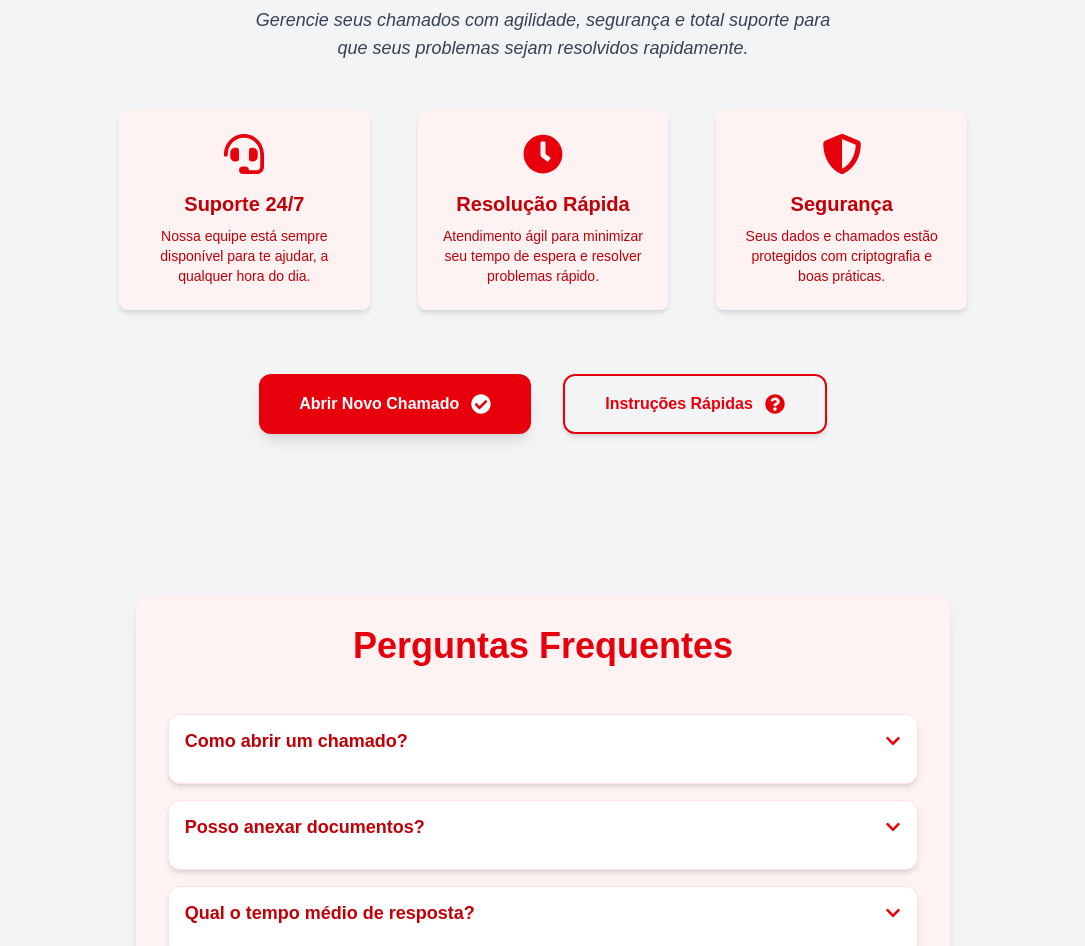
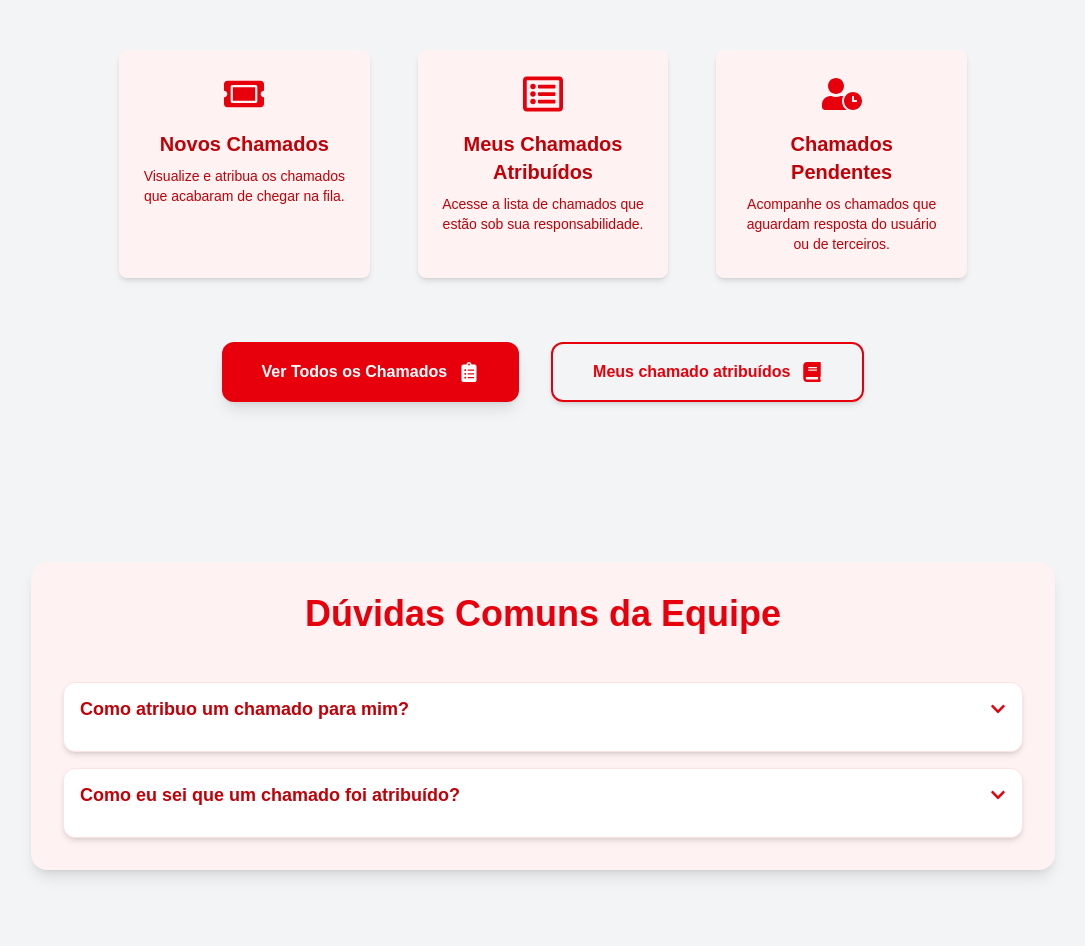
Before and after one commit to ramonespier/zelos, a Next.js app in the folder front-end/app/: page /components/tecnico/navbar-tec in a window 1280 px wide. Shown: the part 306-1252 px from the top of the page, without its empty margins (97-1182 px from the left). Built offline with nearby package versions, Linux system fonts and the light colour scheme.

Commit message:
feat: pag técnico

```diff
--- a/front-end/app/src/app/components/tecnico/chamados-abertos-tec/page.jsx
+++ b/front-end/app/src/app/components/tecnico/chamados-abertos-tec/page.jsx
@@ -1,7 +1,7 @@
 'use client';
 import React, { useState } from 'react';
 import { motion, AnimatePresence } from 'framer-motion';
-import { FaTimes } from 'react-icons/fa';
+
 
 const chamados = [
     {
@@ -43,22 +43,26 @@ const chamados = [
 ];
 
 export default function ChamadosAbertos() {
-
     const [modalAberto, setModalAberto] = useState(false);
 
     const handleAtribuir = (chamadoId) => {
         console.log(`Chamado ${chamadoId} atribuído!`);
-        setModalAberto(true); // Abre o modal
+        setModalAberto(true);
     };
 
     return (
 
-        <>
-            <div className="h-[42rem] flex flex-col">
-                <div className="flex-1 overflow-y-auto">
+        <motion.div
+            initial={{ opacity: 0, y: 50 }}
+            animate={{ opacity: 1, y: 0 }}
+            transition={{ duration: 0.8 }}
+            className="h-[42rem] flex flex-col w-full"
+        >
+            <h1 className='text-[20px] font-semibold text-gray-700 mb-6 drop-shadow-md flex justify-center'>Aqui estão todos os chamados abertos</h1>
+            <div className="flex-1 flex justify-center overflow-y-auto ">
                 <div className="space-y-5 p-4">
                     {chamados.map(chamado => (
-                            <div key={chamado.id} className="bg-white p-5 rounded-3xl shadow-xl border w-full border-gray-200">
+                        <div key={chamado.id} className="bg-white p-5 rounded-3xl shadow-xl border w-200  border-gray-200">
                             <div className="flex flex-col md:flex-row gap-5">
                                 <div className="flex-1">
                                     <h1 className="text-3xl font-extrabold text-red-600 tracking-wide drop-shadow-sm mb-3">{chamado.titulo}</h1>
@@ -70,7 +74,6 @@ export default function ChamadosAbertos() {
                                     </div>
                                     <h2 className='py-3 font-bold text-gray-800'>N. Patrimônio: {chamado.patrimonio}</h2>
                                     <h2 className="font-sans">{chamado.descricao}</h2>
-
                                     <div className="mt-4">
                                         <button
                                             onClick={() => handleAtribuir(chamado.id)}
@@ -80,7 +83,6 @@ export default function ChamadosAbertos() {
                                         </button>
                                     </div>
                                 </div>
-
                                 <div className="flex items-center justify-center md:justify-end">
                                     <img className="max-w-60 rounded-2xl shadow-md"
                                          src={chamado.imagem}
@@ -89,7 +91,6 @@ export default function ChamadosAbertos() {
                             </div>
                         </div>
                     ))}
-                    </div>
                 </div>
             </div>
 
@@ -121,15 +122,14 @@ export default function ChamadosAbertos() {
                                 className="absolute top-4 right-4 text-red-500 hover:text-red-600 transition"
                                 aria-label="Fechar modal"
                             >
+
                             </button>
-
                             <h3 id="modal-title" className="text-2xl font-extrabold text-red-600 mb-4">
                                 Permissão necessária!
                             </h3>
                             <p className="text-gray-700 mb-6">
                                 O seu pedido de atribuição de chamado foi enviado para a administração e está em análise. Nossa equipe entrará em contato o mais breve possível.
                             </p>
-
                             <button
                                 onClick={() => setModalAberto(false)}
                                 className="mt-2 bg-red-600 text-white py-3 px-6 rounded-xl font-semibold shadow hover:bg-red-700 transition cursor-pointer"
@@ -141,6 +141,6 @@ export default function ChamadosAbertos() {
                     </motion.div>
                 )}
             </AnimatePresence>
-        </>
+        </motion.div>
     );
 }
--- /dev/null
+++ b/front-end/app/src/app/components/tecnico/chamados-atribuidos-tec/page.jsx
@@ -0,0 +1,54 @@
+'use client';
+import React from 'react';
+import { motion } from 'framer-motion';
+
+const chamados = [
+    {
+        id: 1,
+        titulo: "Monitor quebrado",
+        usuario: "Maria Silva",
+        usuarioImg: "https://i.pravatar.cc/150?img=5",
+        patrimonio: 123456,
+        descricao: "Na sala D2-6 têm 4 monitores que não ligam",
+        imagem: "https://s2-techtudo.glbimg.com/ydQHZwG3XpDgagaQ9s7WlSC4HEQ=/0x0:695x391/984x0/smart/filters:strip_icc()/i.s3.glbimg.com/v1/AUTH_08fbf48bc0524877943fe86e43087e7a/internal_photos/bs/2021/s/l/8Efj0lQAyWZ7mPEkTi0w/2014-03-24-mon-031.jpg"
+    }
+];
+
+export default function ChamadosAtribuidos() {
+    return (
+
+        <motion.div
+            initial={{ opacity: 0, y: 50 }}
+            animate={{ opacity: 1, y: 0 }}
+            transition={{ duration: 0.8 }}
+            className="h-[42rem] flex flex-col"
+        >
+            <div className="flex-1 overflow-y-auto">
+                <div className="space-y-5 p-3 ">
+                    <h1 className='text-[20px] font-semibold text-gray-700 mb-6 drop-shadow-md flex justify-center'>Aqui estão os chamados atribuídos a você.</h1>
+
+                    {chamados.map(chamado => (
+                        <div key={chamado.id} className="bg-white p-5 rounded-3xl shadow-xl border w-full lg:w-200 border-gray-200">
+
+                           <div className="flex flex-col md:flex-row gap-5">
+                                <div className="flex-1">
+
+                                    <h1 className="text-3xl font-extrabold text-red-600 tracking-wide drop-shadow-sm mb-3">{chamado.titulo}</h1>
+                                    <div className="flex gap-3 items-center">
+                                        <img className="w-7 h-7 rounded-full bg-cover bg-center shadow-md shadow-[#b30000]/60" src={chamado.usuarioImg} alt={`Foto de ${chamado.usuario}`} />
+                                        <h1 className="font-semibold text-[#b30000]">{chamado.usuario}</h1>
+                                    </div>
+                                    <h2 className='py-3 font-bold text-gray-800'>N. Patrimônio: {chamado.patrimonio}</h2>
+                                    <h2 className="font-sans">{chamado.descricao}</h2>
+                                </div>
+                                <div className="flex items-center justify-center md:justify-end">
+                                    <img className="max-w-60 rounded-2xl shadow-md" src={chamado.imagem} alt={chamado.titulo} />
+                                </div>
+                            </div>
+                        </div>
+                    ))}
+                </div>
+            </div>
+        </motion.div>
+    );
+}
--- a/front-end/app/src/app/components/tecnico/inicio-tec/page.jsx
+++ b/front-end/app/src/app/components/tecnico/inicio-tec/page.jsx
@@ -1,90 +1,90 @@
 'use client';
 import { useState } from 'react';
 import { motion } from 'framer-motion';
-import InstrucoesRapidas from '../instrucoes-tec/page';
 import {
-    FaHeadset,
-    FaClock,
-    FaShieldAlt,
-    FaQuestionCircle,
-    FaCheckCircle,
+    FaTicketAlt,
+    FaUserClock,
+    FaRegListAlt,
+    FaBook,
     FaChevronDown,
     FaChevronUp,
+    FaClipboardList,
 } from 'react-icons/fa';
 
-export default function Inicio({ onAbrirChamado }) {
-    const [modalAberto, setModalAberto] = useState(false);
+
+export default function InicioTecnico({ onVerChamados }) {
+    const [modalConhecimentoAberto, setModalConhecimentoAberto] = useState(false);
     const [openIndex, setOpenIndex] = useState(null);
 
     const toggleOpen = (index) => {
         setOpenIndex(openIndex === index ? null : index);
     };
 
-    const features = [
+
+    const painelTecnico = [
         {
-            icon: <FaHeadset size={40} className="text-red-600" />,
-            title: 'Suporte 24/7',
-            description: 'Nossa equipe está sempre disponível para te ajudar, a qualquer hora do dia.',
+            icon: <FaTicketAlt size={40} className="text-red-600" />,
+            title: 'Novos Chamados',
+            description: 'Visualize e atribua os chamados que acabaram de chegar na fila.',
+            action: () => console.log("Navegar para novos chamados"),
         },
         {
-            icon: <FaClock size={40} className="text-red-600" />,
-            title: 'Resolução Rápida',
-            description: 'Atendimento ágil para minimizar seu tempo de espera e resolver problemas rápido.',
+            icon: <FaRegListAlt size={40} className="text-red-600" />,
+            title: 'Meus Chamados Atribuídos',
+            description: 'Acesse a lista de chamados que estão sob sua responsabilidade.',
+            action: () => console.log("Navegar para meus chamados"),
         },
         {
-            icon: <FaShieldAlt size={40} className="text-red-600" />,
-            title: 'Segurança',
-            description: 'Seus dados e chamados estão protegidos com criptografia e boas práticas.',
+            icon: <FaUserClock size={40} className="text-red-600" />,
+            title: 'Chamados Pendentes',
+            description: 'Acompanhe os chamados que aguardam resposta do usuário ou de terceiros.',
+            action: () => console.log("Navegar para chamados pendentes"),
         },
     ];
 
-    const faqs = [
+
+    const faqsTecnico = [
         {
-            question: 'Como abrir um chamado?',
-            answer: 'Clique no botão "Abrir Novo Chamado", preencha o formulário com os detalhes do problema e envie.',
+            question: 'Como atribuo um chamado para mim?',
+            answer: 'Na aba "Chamados abertos", clique no chamado desejado e use o botão "Atribuir chamado". Um pedido de atribuição srá enviado para a administração.',
         },
         {
-            question: 'Posso anexar documentos?',
-            answer: 'Sim, é possível anexar imagens e documentos para ajudar na análise do problema.',
-        },
-        {
-            question: 'Qual o tempo médio de resposta?',
-            answer: 'Nosso tempo médio de resposta é de até 24 horas úteis.',
-        },
-        {
-            question: 'Como acompanhar meu chamado?',
-            answer: 'Você pode ver seus chamados na seção "Meus chamados" após fazer login.',
-        },
+            question: 'Como eu sei que um chamado foi atribuído?',
+            answer: 'Assim que a administração aprovar o pedido, o chamado estará disponível na aba "Chamados atribuídos.'
+         },
+
+
     ];
 
     return (
         <>
-
             <motion.section
                 initial={{ opacity: 0, y: 50 }}
                 animate={{ opacity: 1, y: 0 }}
                 transition={{ duration: 0.8 }}
                 className="max-w-4xl mx-auto flex-grow flex flex-col justify-center px-6 text-center"
-                aria-label="Seção de boas-vindas"
+                aria-label="Painel de Controle do Técnico"
             >
                 <h1 className="text-5xl mt-20 font-extrabold text-red-600 mb-6 leading-tight drop-shadow-md">
-                    Bem-vindo ao Sistema de Chamados!
+                    Painel do Técnico
                 </h1>
 
                 <p className="text-gray-700 text-lg italic mb-12 max-w-xl mx-auto">
-                    Gerencie seus chamados com agilidade, segurança e total suporte para que seus problemas sejam resolvidos rapidamente.
+                    Gerencie os chamados de forma eficiente, acompanhe suas tarefas e resolva os problemas com agilidade.
                 </p>
 
+
                 <div className="flex flex-col sm:flex-row justify-center gap-12 mb-16">
-                    {features.map(({ icon, title, description }, i) => (
+                    {painelTecnico.map(({ icon, title, description, action }, i) => (
                         <motion.div
                             key={i}
-                            className="bg-red-50 rounded-lg p-6 shadow-md flex flex-col items-center text-red-700 cursor-default hover:shadow-xl transition-transform duration-300"
+                            className="bg-red-50 rounded-lg p-6 shadow-md flex flex-col items-center text-red-700 cursor-pointer hover:shadow-xl transition-transform duration-300"
                             whileHover={{ scale: 1.07 }}
+                            onClick={action}
                             title={title}
                             role="region"
                             aria-label={title}
-                            tabIndex={-1}
+                            tabIndex={0}
                         >
                             <div className="mb-4">{icon}</div>
                             <h3 className="font-semibold text-xl mb-2">{title}</h3>
@@ -93,25 +93,25 @@ export default function Inicio({ onAbrirChamado }) {
                     ))}
                 </div>
 
+
                 <div className="flex flex-col sm:flex-row justify-center gap-8 mb-20">
                     <button
-                        onClick={onAbrirChamado}
+                        onClick={onVerChamados}
                         className="bg-red-600 text-white px-10 py-4 rounded-xl shadow-lg hover:bg-red-700 transition-colors font-semibold flex items-center justify-center gap-3 cursor-pointer"
-                        aria-label="Abrir novo chamado"
+                        aria-label="Ver todos os chamados"
                     >
-                        Abrir Novo Chamado <FaCheckCircle size={20} />
+                        Ver Todos os Chamados <FaClipboardList size={20} />
                     </button>
 
                     <button
-                        onClick={() => setModalAberto(true)}
+                        onClick={() => setModalConhecimentoAberto(true)}
                         className="border-2 border-red-600 text-red-600 px-10 py-4 rounded-xl shadow-md hover:bg-red-600 hover:text-white transition-colors font-semibold flex items-center justify-center gap-3 cursor-pointer"
-                        aria-label="Ver instruções rápidas"
+                        aria-label="Acessar base de conhecimento"
                     >
-                        Instruções Rápidas <FaQuestionCircle size={20} />
+                        Meus chamado atribuídos <FaBook size={20} />
                     </button>
                 </div>
 
-                <InstrucoesRapidas isOpen={modalAberto} onClose={() => setModalAberto(false)} />
             </motion.section>
 
 
@@ -120,12 +120,12 @@ export default function Inicio({ onAbrirChamado }) {
                 animate={{ opacity: 1, y: 0 }}
                 transition={{ duration: 0.8 }}
                 className="max-w-5xl mx-auto p-8 bg-red-50 rounded-2xl shadow-lg my-20"
-                aria-label="Perguntas Frequentes"
+                aria-label="Perguntas Frequentes do Técnico"
             >
-                <h2 className="text-4xl font-extrabold text-red-600 text-center mb-12">Perguntas Frequentes</h2>
+                <h2 className="text-4xl font-extrabold text-red-600 text-center mb-12">Dúvidas Comuns da Equipe</h2>
 
                 <div className="space-y-4">
-                    {faqs.map(({ question, answer }, i) => {
+                    {faqsTecnico.map(({ question, answer }, i) => {
                         const isOpen = openIndex === i;
 
                         return (
--- a/front-end/app/src/app/components/tecnico/meus-chamados-tec/page.jsx
+++ b/front-end/app/src/app/components/tecnico/meus-chamados-tec/page.jsx
@@ -1,53 +1,9 @@
-import React from 'react';
 
 
-const chamados = [
-    {
-        id: 1,
-        titulo: "Monitor quebrado",
-        usuario: "Maria Silva",
-        usuarioImg: "https://i.pravatar.cc/150?img=5",
-        patrimonio: 123456,
-        descricao: "Na sala D2-6 têm 4 monitores que não ligam",
-        imagem: "https://s2-techtudo.glbimg.com/ydQHZwG3XpDgagaQ9s7WlSC4HEQ=/0x0:695x391/984x0/smart/filters:strip_icc()/i.s3.glbimg.com/v1/AUTH_08fbf48bc0524877943fe86e43087e7a/internal_photos/bs/2021/s/l/8Efj0lQAyWZ7mPEkTi0w/2014-03-24-mon-031.jpg"
-    }
-];
-
-
-
-export default function Historico() {
-
-
+export default function MeusChamados () {
     return (
-        <div className="h-[42rem] flex flex-col">
-
-            <div className="flex-1 overflow-y-auto">
-
-                <div className="space-y-5 p-3 ">
-                    <h1 className='text-2xl  font-semibold text-gray-700 mb-6 drop-shadow-md flex justify-center'>Aqui estão os chamados atribuídos a você.</h1>
-
-
-                    {chamados.map(chamado => (
-                        <div key={chamado.id} className="bg-white p-5 rounded-3xl shadow-xl border  w-full lg:w-200 border-gray-200">
-                            <div className="flex flex-col md:flex-row gap-5">
-                                <div className="flex-1">
-
-                                    <h1 className="text-3xl font-extrabold text-red-600 tracking-wide drop-shadow-sm mb-3">{chamado.titulo}</h1>
-                                    <div className="flex gap-3 items-center">
-                                        <img className="w-7 h-7 rounded-full bg-cover bg-center shadow-md shadow-[#b30000]/60" src={chamado.usuarioImg} alt={`Foto de ${chamado.usuario}`} />
-                                        <h1 className="font-semibold text-[#b30000]">{chamado.usuario}</h1>
-                                    </div>
-                                    <h2 className='py-3 font-bold text-gray-800'>N. Patrimônio: {chamado.patrimonio}</h2>
-                                    <h2 className="font-sans">{chamado.descricao}</h2>
-                                </div>
-                                <div className="flex items-center justify-center md:justify-end">
-                                    <img className="max-w-60 rounded-2xl shadow-md" src={chamado.imagem} alt={chamado.titulo} />
-                                </div>
-                            </div>
-                        </div>
-                    ))}
-                </div>
-            </div>
-        </div>
-    );
+        <>
+        <h1 className="flex items-center justify-center text-black">Aqui irá aparecer seus chamados abertos.</h1>
+        </>
+    )
 }
--- a/front-end/app/src/app/components/tecnico/navbar-tec/page.jsx
+++ b/front-end/app/src/app/components/tecnico/navbar-tec/page.jsx
@@ -1,15 +1,16 @@
 'use client'
 import { useEffect, useState } from 'react';
-import { motion } from 'framer-motion'
-import Inicio from '../inicio-tec/page'
-import InstrucoesRapidas from '../instrucoes-tec/page'
-import Footer from '../../footer/page'
-import Chamado from '../chamado-tec/page'
-import Historico from '../meus-chamados-tec/page'
-import ChamadosAbertos from '../chamados-abertos-tec/page'
+import { motion } from 'framer-motion';
+import Inicio from '../inicio-tec/page';
+import InstrucoesRapidas from '../instrucoes-tec/page';
+import Footer from '../../footer/page';
+import Chamado from '../chamado-tec/page';
+import ChamadosAtribuidos from '../chamados-atribuidos-tec/page';
+import ChamadosAbertos from '../chamados-abertos-tec/page';
+import MeusChamados from '../meus-chamados-tec/page';
 
 export default function Navbar() {
-  const [activeTab, setActiveTab] = useState('inicio')
+  const [activeTab, setActiveTab] = useState('inicio');
 
   useEffect(() => {
     const tabSalva = localStorage.getItem('activeTab');
@@ -23,29 +24,23 @@ export default function Navbar() {
   const renderContent = () => {
     switch (activeTab) {
       case 'chamado':
-        return (
-          <Historico />
-        )
+        return <ChamadosAtribuidos />;
       case 'inicio':
         return (
           <div className="flex flex-col items-center justify-center min-h-[60vh]">
             <Inicio onVerInstrucoes={() => setActiveTab('inicio')} />
           </div>
-        )
+        );
       case 'abertos':
-          return(
-            <ChamadosAbertos />
-          )
+        return <ChamadosAbertos />;
+      case 'meus':
+        return <MeusChamados />;
       case 'abrir':
-        return (
-          <Chamado />
-        )
-
+        return <Chamado />;
       default:
-        return null
-
+        return null;
     }
-  }
+  };
 
   return (
     <div className="min-h-screen flex flex-col bg-gray-100">
@@ -74,9 +69,17 @@ export default function Navbar() {
           whileHover={{ scale: 1.05 }}
           whileTap={{ scale: 0.95 }}
         >
+          Chamados Atribuídos
+        </motion.button>
+
+        <motion.button
+          onClick={() => setActiveTab('meus')}
+          className="relative text-white font-medium text-lg pb-1 overflow-hidden cursor-pointer"
+          whileHover={{ scale: 1.05 }}
+          whileTap={{ scale: 0.95 }}
+        >
           Meus chamados
         </motion.button>
-
 
         <motion.button
           onClick={() => setActiveTab('abrir')}
@@ -99,5 +102,5 @@ export default function Navbar() {
 
       <Footer />
     </div>
-  )
+  );
 }
```
Lines whose indentation alone changed are shown as unchanged.
